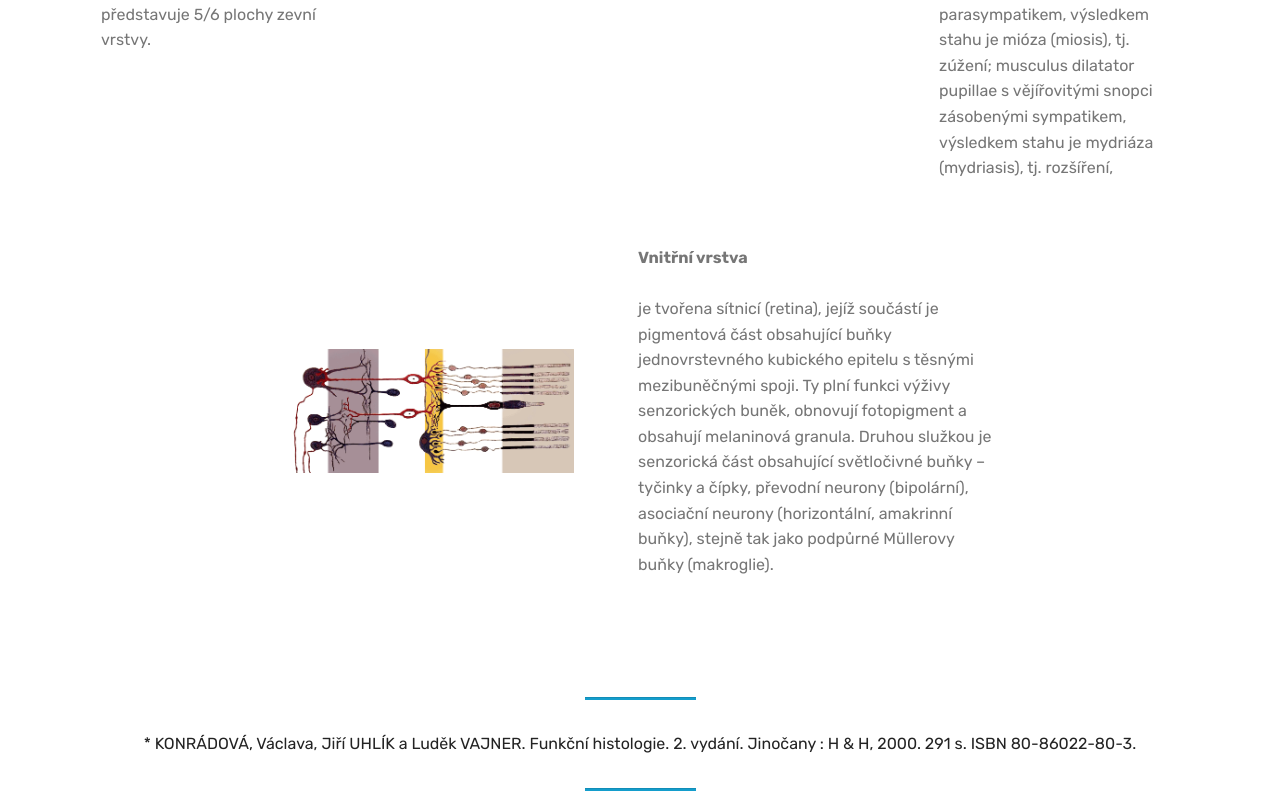
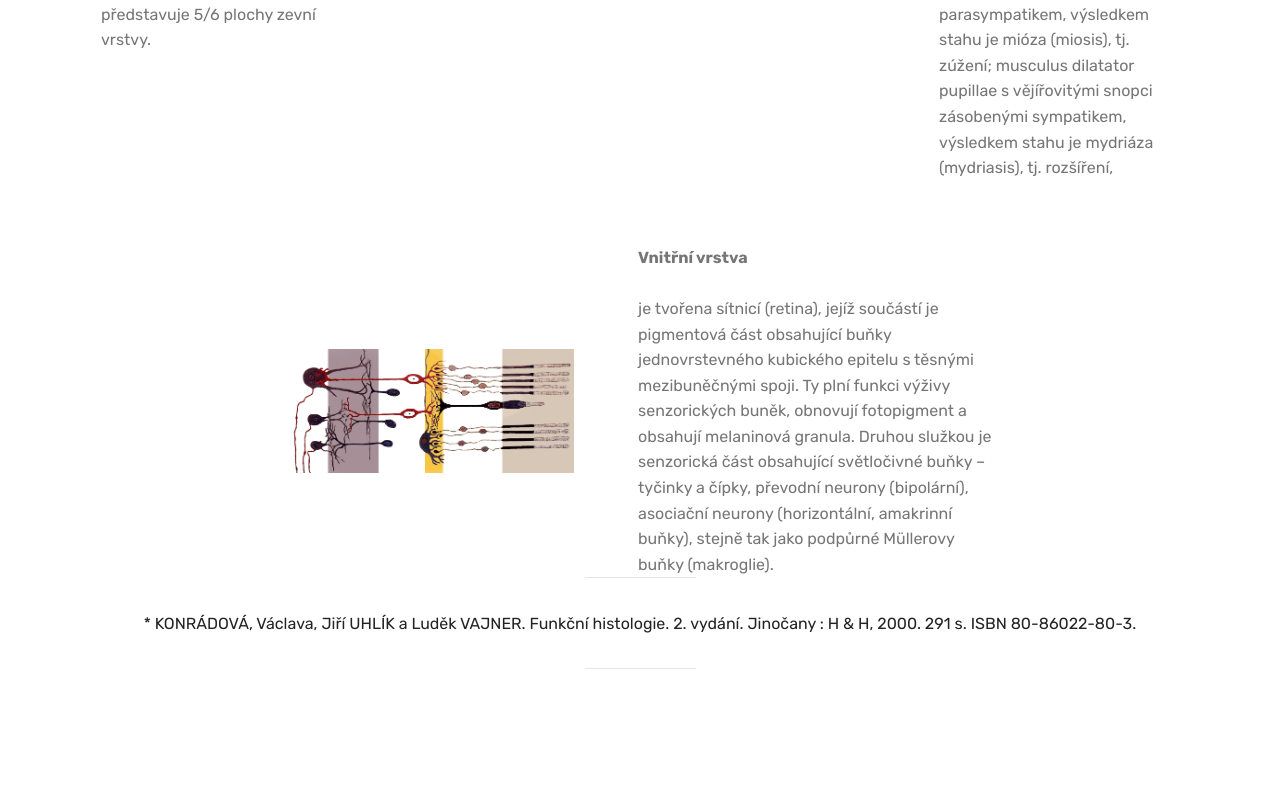
Before and after one commit to stepanov-ocni/stepanov-ocni.github.io, a plain HTML site: page page1.html in a window 1280 px wide. Shown: the part 1074-1865 px from the top of the page. After the commit the page ends 1745 px from the top, so only its background shows below. Drawn offline with Linux system fonts and the light colour scheme; files whose address does not match are found by name.

Commit message:
create github pages

```diff
--- a/assets/mobirise/css/mbr-additional.css
+++ b/assets/mobirise/css/mbr-additional.css
@@ -2174,7 +2174,7 @@ body {
 }
 .cid-quWvnNEoZw {
   padding-top: 0px;
-  padding-bottom: 120px;
+  padding-bottom: 0px;
   background-color: #ffffff;
 }
 @media (min-width: 992px) {
@@ -2199,8 +2199,8 @@ body {
   background-color: #ffffff;
 }
 .cid-quWy4UIwUN .line {
-  background-color: #149dcc;
-  color: #149dcc;
+  background-color: #ffffff;
+  color: #ffffff;
   align: center;
   height: 2px;
   margin: 0 auto;
--- a/page1.html
+++ b/page1.html
@@ -22,7 +22,7 @@
 
 </head>
 <body>
-<section class="menu cid-quR8WF46HD" once="menu" id="menu2-k" data-rv-view="158">
+<section class="menu cid-quR8WF46HD" once="menu" id="menu2-k" data-rv-view="172">
 
 
 
@@ -58,7 +58,7 @@
     </nav>
 </section>
 
-<section class="engine"><a href="https://mobirise.co/h">how to make your own website</a></section><section class="features12 cid-quWmspHZgD" id="features12-m" data-rv-view="160">
+<section class="engine"><a href="https://mobirise.co/o">bootstrap buttons</a></section><section class="features12 cid-quWmspHZgD" id="features12-m" data-rv-view="174">
 
 
 
@@ -110,7 +110,7 @@
     </div>
 </section>
 
-<section class="mbr-section content6 cid-quWvnNEoZw" id="content6-o" data-rv-view="163">
+<section class="mbr-section content6 cid-quWvnNEoZw" id="content6-o" data-rv-view="177">
 
 
 
@@ -132,7 +132,7 @@
     </div>
 </section>
 
-<section class="mbr-section article content9 cid-quWy4UIwUN" id="content9-p" data-rv-view="165">
+<section class="mbr-section article content9 cid-quWy4UIwUN" id="content9-p" data-rv-view="179">
 
 
 
```
Also changed, not shown: index.html (+2 -2 lines), 1 other file.
